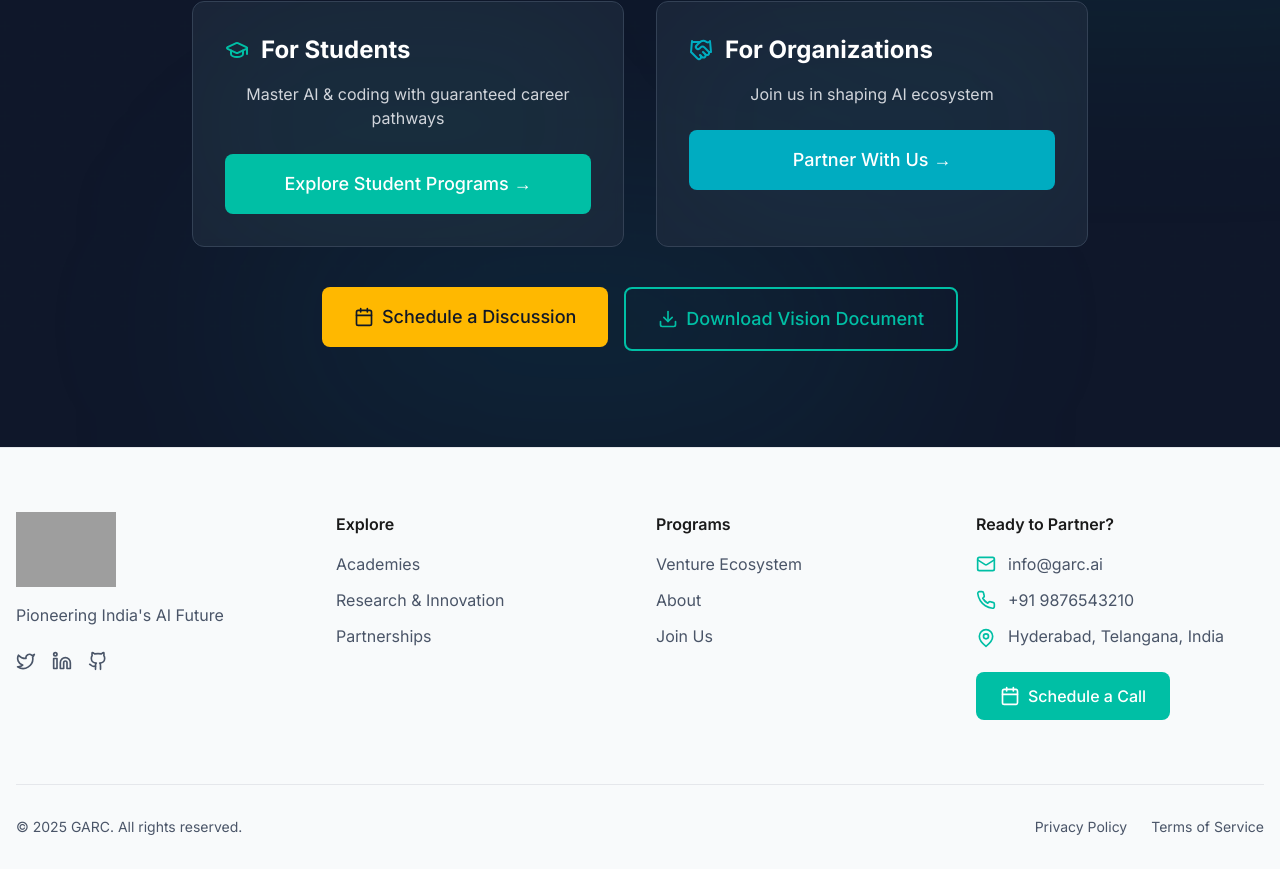
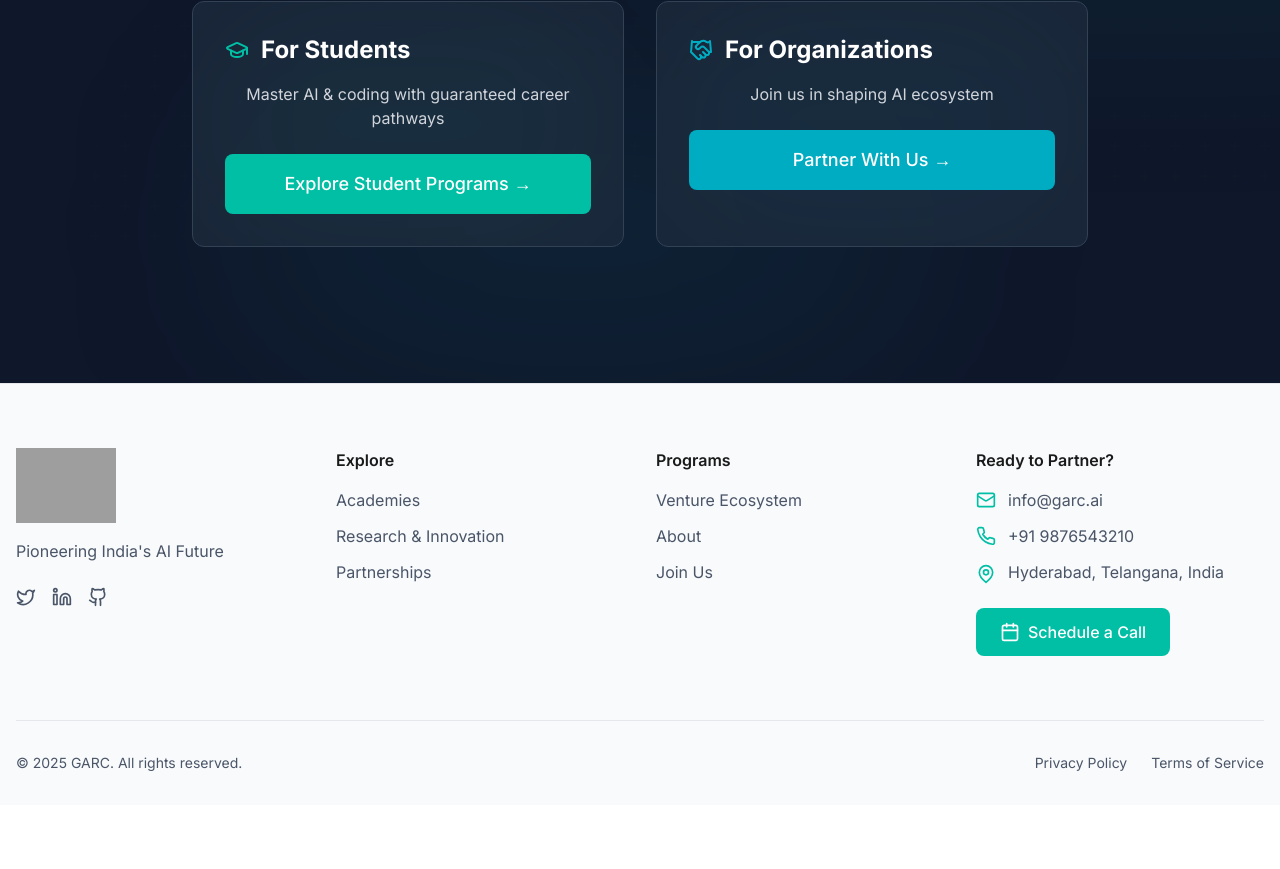
Before and after one commit to RaupscZAN/GARC-2, a React (Vite) app: page / in a window 1280 px wide. Shown: the part 4231-5100 px from the top of the page. After the commit the page ends 5036 px from the top, so only its background shows below. Built offline with nearby package versions, Linux system fonts and the light colour scheme; grey boxes are pictures that could not be loaded.

Commit message:
Updated FinalCTA.tsx

```diff
--- a/src/components/home/FinalCTA.tsx
+++ b/src/components/home/FinalCTA.tsx
@@ -96,39 +96,6 @@ const FinalCTA: React.FC = () => {
             </div>
           </div>
         </motion.div>
-
-        {/* Additional CTA Buttons */}
-        <motion.div
-          className="flex flex-wrap justify-center gap-4"
-          initial={{ opacity: 0, y: 20 }}
-          whileInView={{ opacity: 1, y: 0 }}
-          viewport={{ once: true }}
-          transition={{ duration: 0.5, delay: 0.3 }}
-        >
-          <Button
-            variant="accent"
-            size="lg"
-            href="https://calendly.com/globalai-research/collaboration-call"
-            target="_blank"
-            rel="noopener noreferrer"
-            icon={<Calendar size={20} />}
-            iconPosition="left"
-          >
-            Schedule a Discussion
-          </Button>
-
-          <Button
-            variant="outline"
-            size="lg"
-            href="https://docs.google.com/forms/d/e/1FAIpQLSeKj9DeXunZDnUUJdt-ldvKJqRQPurZleNB2lJ4owFL91lPtQ/viewform?usp=dialog"
-            target="_blank"
-            rel="noopener noreferrer"
-            icon={<Download size={20} />}
-            iconPosition="left"
-          >
-            Download Vision Document
-          </Button>
-        </motion.div>
       </div>
     </Section>
   );
```
